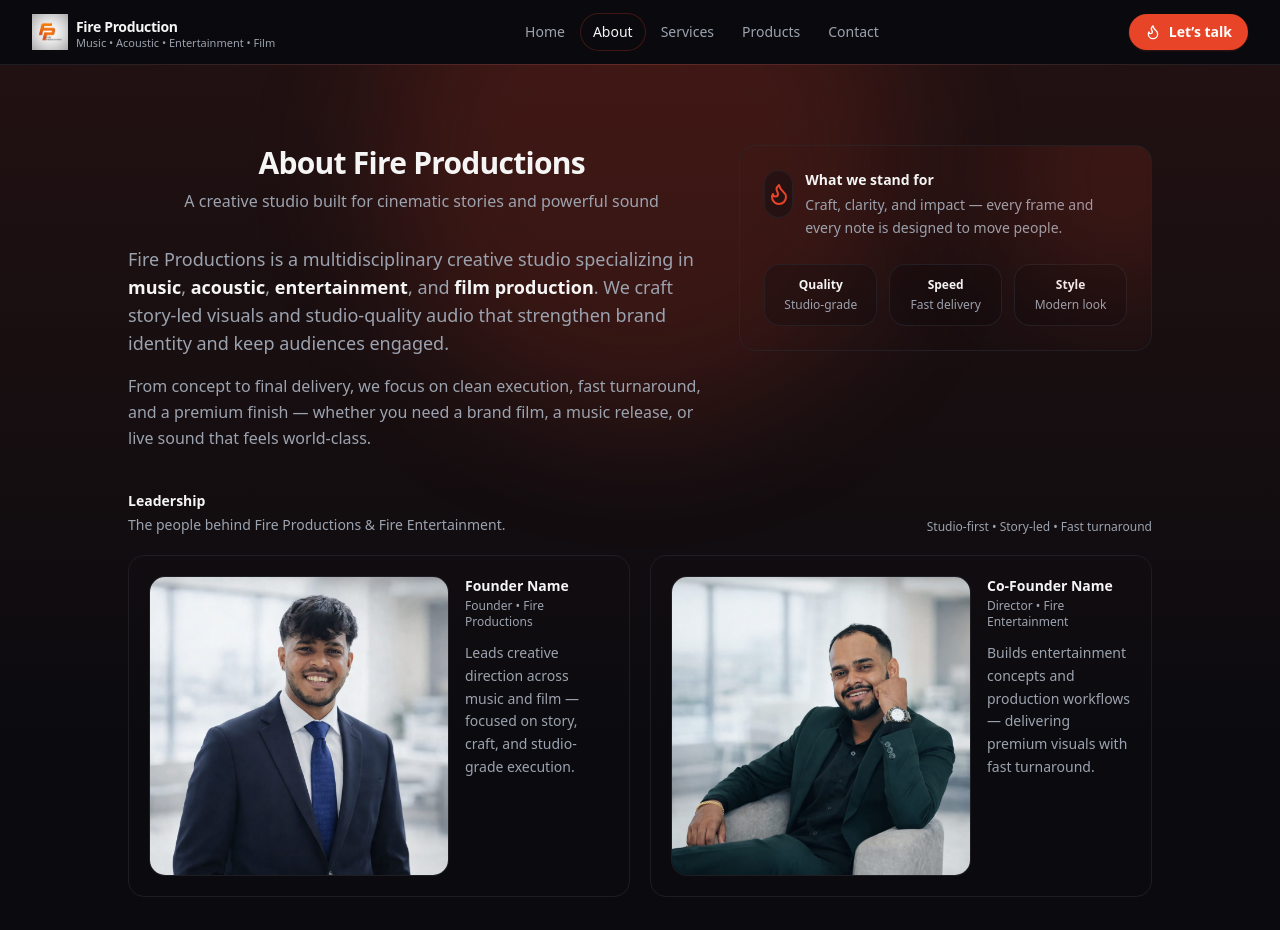
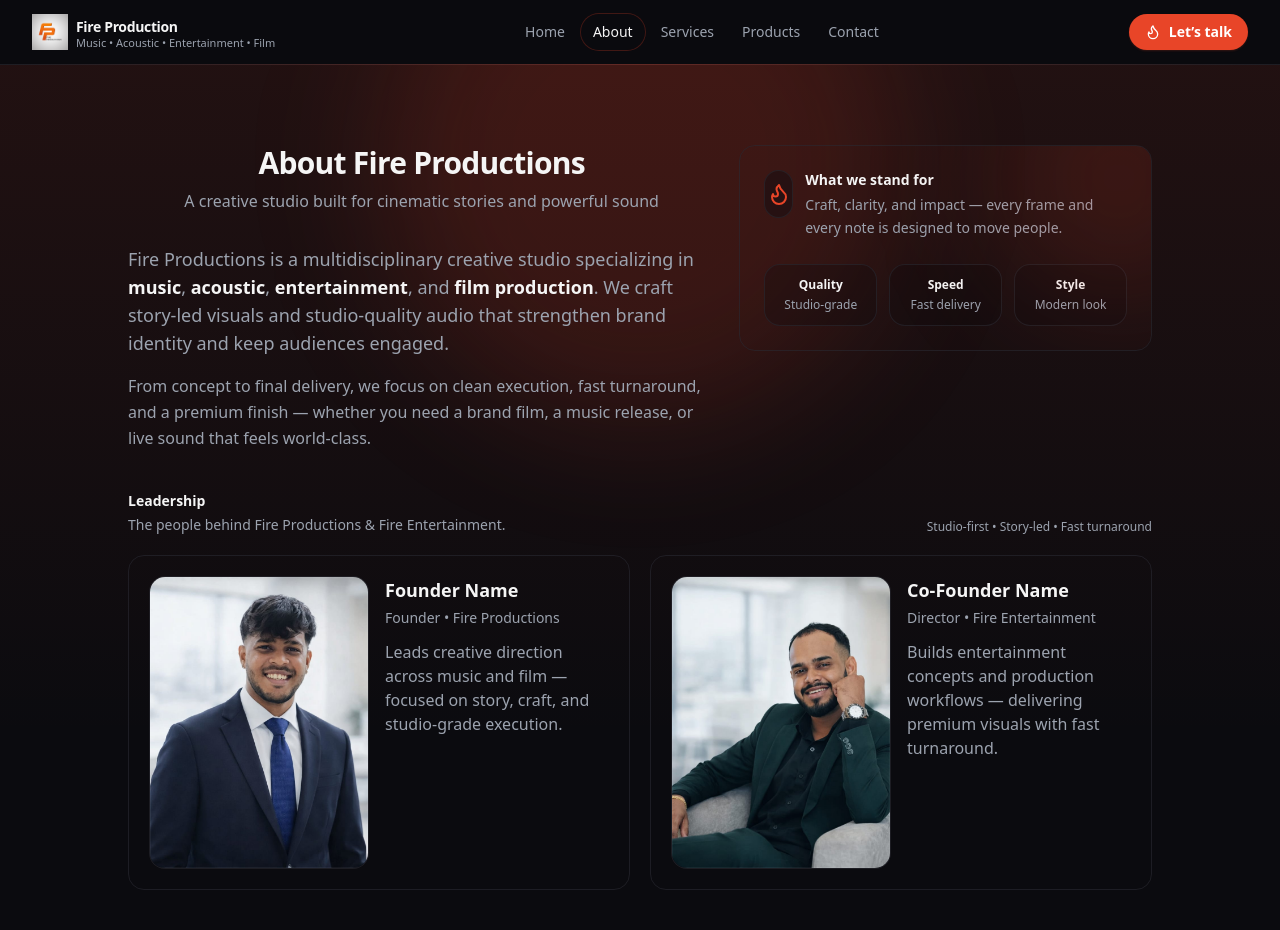
Before and after one commit to ravinduravisara/-Fire-Productions-Pvt-Ltd, a React (Vite) app in the folder client/: page /about in a window 1280 px wide. Shown: the top 930 px of the page. Built offline with nearby package versions, Linux system fonts and the light colour scheme.

Commit message:
Update About.jsx

```diff
--- a/client/src/pages/About.jsx
+++ b/client/src/pages/About.jsx
@@ -12,11 +12,9 @@ import {
 } from "lucide-react";
 import SectionTitle from "../components/ui/SectionTitle";
 
-// ✅ Use module asset import for founder image
+// ✅ Images from src/assets (Vite friendly)
 import founderImg from "../assets/founder.jpg";
-// If you add a co-founder image, place it in src/assets and import similarly
 import coFounderImg from "../assets/cofounder.jpg";
-
 
 const highlights = [
   {
@@ -50,7 +48,6 @@ function TikTokIcon(props) {
   );
 }
 
-// ✅ Leadership images now come from public/assets
 const LEADERSHIP = [
   {
     name: "Founder Name",
@@ -66,12 +63,12 @@ const LEADERSHIP = [
   },
 ];
 
-// ✅ Social links row that appears BELOW the Highlights cards
+// ✅ Social links row BELOW the highlights
 const SOCIAL_LINKS = {
-  facebook: "", // add your Facebook link
-  youtube: "", // add your YouTube link
-  tiktok: "", // add your TikTok link
-  instagram: "",// add your Instagram link
+  facebook: "",
+  youtube: "",
+  tiktok: "",
+  instagram: "https://www.instagram.com/ravinduraviya",
 };
 
 function SocialLink({ href, label, children }) {
@@ -193,7 +190,7 @@ export default function About() {
             </motion.div>
           </motion.div>
 
-          {/* Leadership */}
+          {/* ✅ Leadership (fully responsive, clear text on all devices) */}
           <motion.div variants={item} className="mt-10">
             <div className="mb-5 flex items-end justify-between gap-4">
               <div>
@@ -207,7 +204,7 @@ export default function About() {
               </span>
             </div>
 
-            <div className="grid gap-5 sm:grid-cols-2">
+            <div className="grid gap-5 lg:grid-cols-2">
               {LEADERSHIP.map((p) => (
                 <div
                   key={p.role}
@@ -217,21 +214,42 @@ export default function About() {
                     className="pointer-events-none absolute inset-x-0 top-0 h-px bg-gradient-to-r from-transparent via-brand-600/30 to-transparent opacity-0 transition-opacity duration-300 group-hover:opacity-100"
                     aria-hidden="true"
                   />
-                  <div className="flex gap-4 p-5">
-                    <div className="relative h-[300px] w-[300px] flex-none overflow-hidden rounded-2xl border border-border/60 bg-background/25">
-                      <img
-                        src={p.image}
-                        alt={p.name}
-                        className="h-full w-full object-cover"
-                        loading="lazy"
+
+                  {/* ✅ Responsive layout: stack on mobile, side-by-side on md+ */}
+                  <div className="grid gap-4 p-5 md:grid-cols-[220px,1fr] md:items-start">
+                    {/* Image (responsive sizes) */}
+                    <div className="relative overflow-hidden rounded-2xl border border-border/60 bg-background/25">
+                      <div className="aspect-[4/3] w-full md:aspect-[3/4]">
+                        <img
+                          src={p.image}
+                          alt={p.name}
+                          className="h-full w-full object-cover"
+                          loading="lazy"
+                        />
+                      </div>
+                      <div
+                        className="pointer-events-none absolute inset-0 ring-1 ring-inset ring-white/5"
+                        aria-hidden="true"
                       />
                     </div>
-                    <div className="min-w-0 flex-1">
-                      <h3 className="truncate text-sm font-semibold text-text">{p.name}</h3>
-                      <p className="mt-0.5 text-xs text-muted">{p.role}</p>
-                      <p className="mt-3 text-sm leading-relaxed text-muted">{p.bio}</p>
+
+                    {/* Text (no truncation, readable sizes) */}
+                    <div className="min-w-0">
+                      <h3 className="text-base font-semibold text-text sm:text-lg">
+                        {p.name}
+                      </h3>
+                      <p className="mt-1 text-sm text-muted">{p.role}</p>
+
+                      <p className="mt-3 text-sm leading-relaxed text-muted sm:text-base">
+                        {p.bio}
+                      </p>
                     </div>
                   </div>
+
+                  <div
+                    className="pointer-events-none absolute -bottom-20 -right-20 h-48 w-48 rounded-full bg-brand-600/10 blur-3xl opacity-0 transition-opacity duration-500 group-hover:opacity-100"
+                    aria-hidden="true"
+                  />
                 </div>
               ))}
             </div>
@@ -251,17 +269,22 @@ export default function About() {
                   </div>
                   <h3 className="mt-4 text-sm font-semibold text-text">{h.title}</h3>
                   <p className="mt-2 text-sm leading-relaxed text-muted">{h.desc}</p>
+
+                  <span
+                    className="pointer-events-none absolute inset-x-0 top-0 h-px bg-gradient-to-r from-transparent via-brand-600/30 to-transparent opacity-0 transition-opacity duration-300 group-hover:opacity-100"
+                    aria-hidden="true"
+                  />
                 </div>
               );
             })}
           </motion.div>
 
-          {/* ✅ SOCIAL BAR BELOW HIGHLIGHTS */}
+          {/* ✅ SOCIAL BAR BELOW HIGHLIGHTS (responsive) */}
           <motion.div
             variants={item}
             className="mt-6 rounded-2xl border border-border/60 bg-card/25 p-5 backdrop-blur-xl"
           >
-            <div className="flex flex-col gap-3 sm:flex-row sm:items-center sm:justify-between">
+            <div className="flex flex-col gap-4 sm:flex-row sm:items-center sm:justify-between">
               <div>
                 <div className="text-sm font-semibold text-text">Follow us</div>
                 <p className="mt-1 text-sm text-muted">
```
